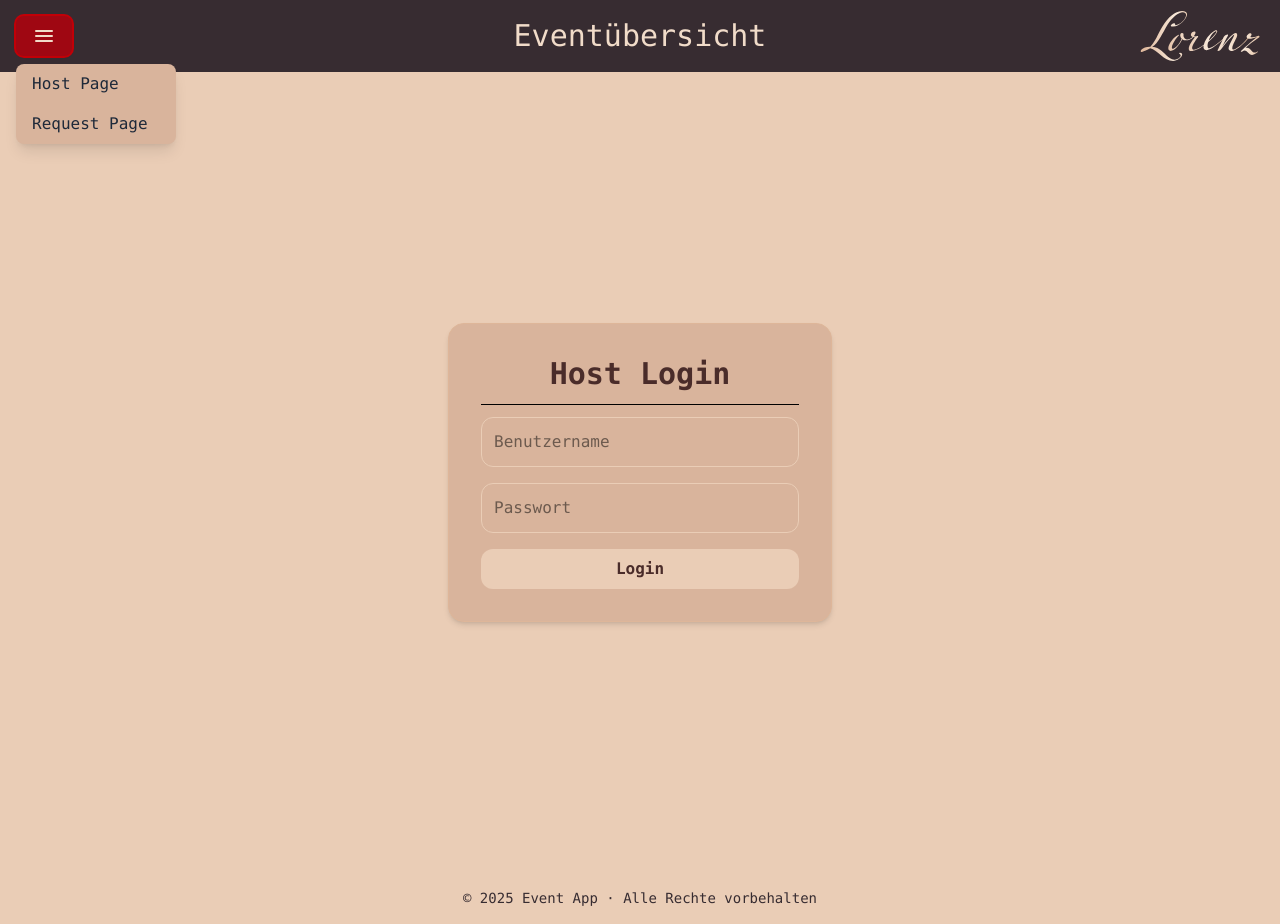
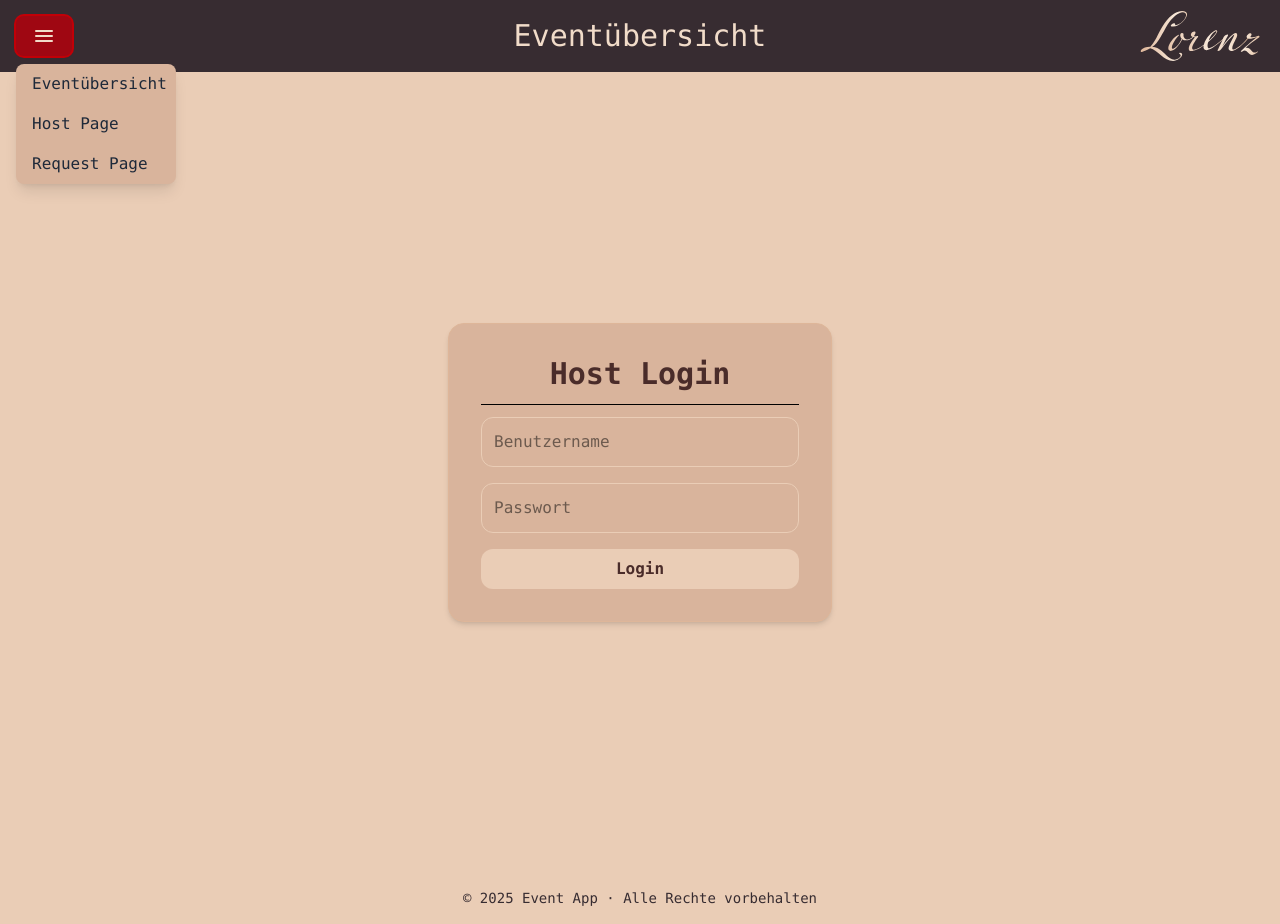
Before and after one commit to RamonPH01/lorenzFrontEnd, a Vue app: page /host-login in a window 1280 px wide. Both pictures are taken after a click on the button "Menü öffnen". Built offline with nearby package versions, Linux system fonts and the light colour scheme.

Commit message:
Eventübersicht in Header und Test Login mit admin + admin

```diff
--- a/src/views/header.vue
+++ b/src/views/header.vue
@@ -23,6 +23,13 @@
               v-if="dropdownOpen"
               class="absolute left-0 mt-2 w-40 bg-[#d9b49c] shadow rounded-lg shadow-lg z-50"
           >
+            <router-link
+                to="/"
+                class="block px-4 py-2 text-gray-800 hover:bg-[#c4a087] no-underline"
+                @click="closeDropdown"
+            >
+              Eventübersicht
+            </router-link>
             <router-link
                 to="/host-login"
                 class="block px-4 py-2 text-gray-800 hover:bg-[#c4a087] no-underline"
--- a/src/views/host-login.vue
+++ b/src/views/host-login.vue
@@ -1,19 +1,25 @@
 <script setup lang="ts">
 import { ref } from "vue";
+import { useRouter } from 'vue-router';
 
 const username = ref("");
 const password = ref("");
 const error = ref("");
+const router = useRouter();
 
 function handleLogin() {
-    // Placeholder for authentication logic
-    if (!username.value || !password.value) {
-        error.value = "Please enter both username and password.";
-        return;
-    }
-    // Add your authentication logic here
+  if (!username.value || !password.value) {
+    error.value = "Please enter both username and password.";
+    return;
+  }
+
+  if (username.value === "admin" && password.value === "admin") {
     error.value = "";
-    // On success, redirect to host page (example: use router.push)
+    router.push('/host'); // Weiterleitung auf /host
+    return;
+  }
+
+  error.value = "Invalid username or password.";
 }
 </script>
 
```
